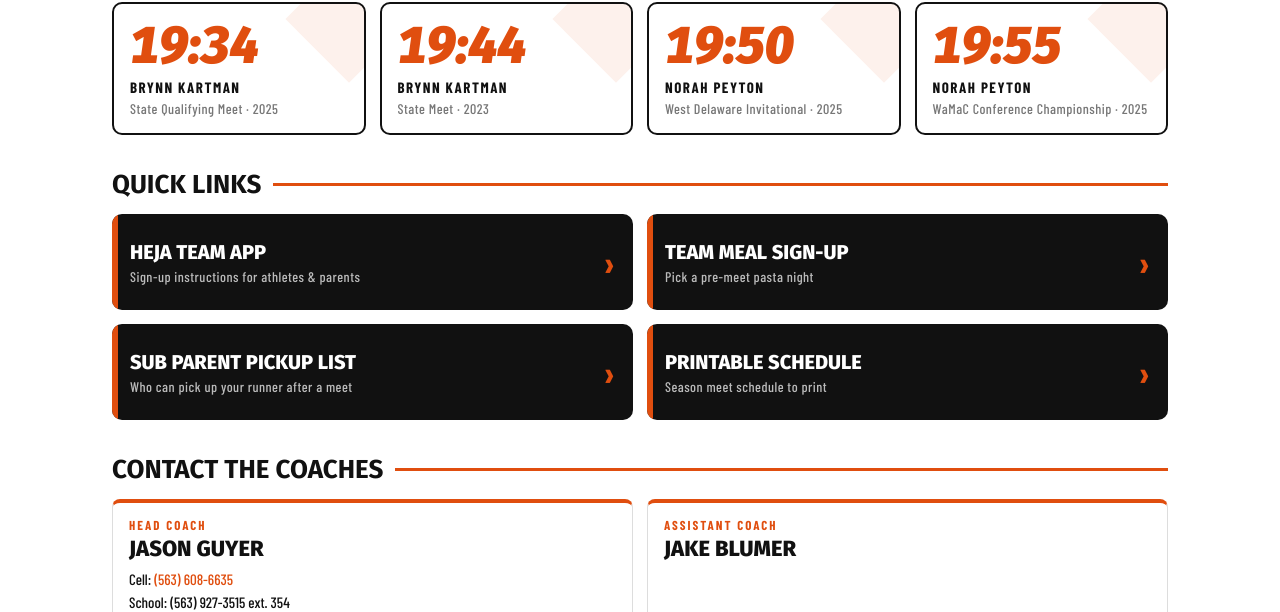
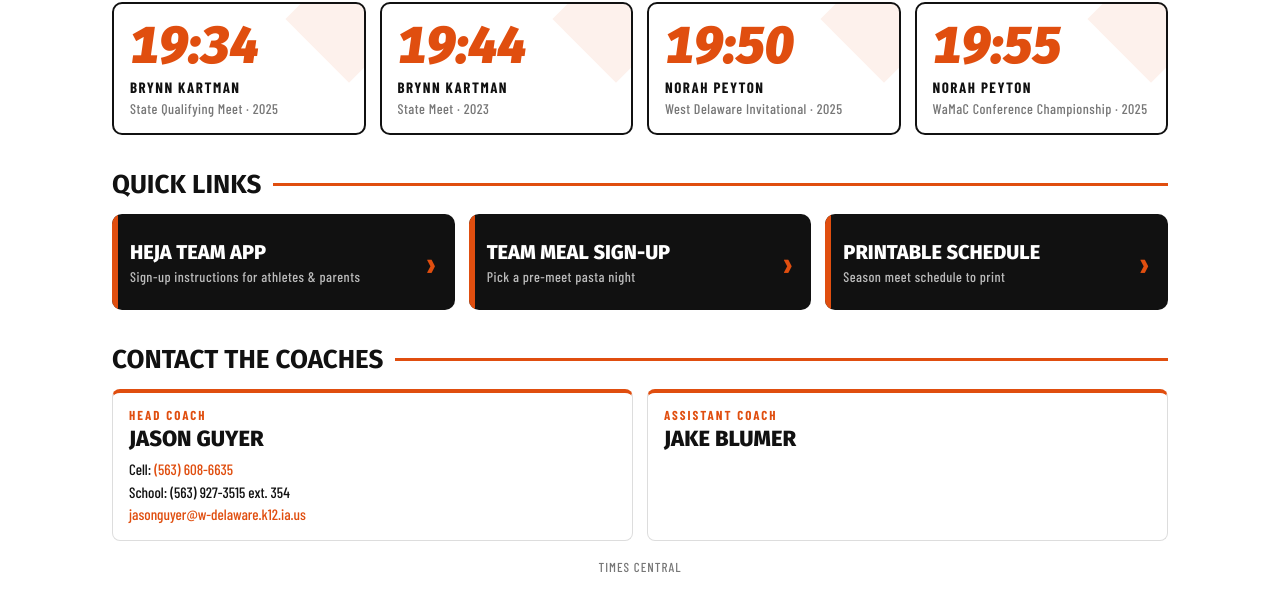
Before and after one commit to westdelawarexc/westdelawarexc.github.io, a plain HTML site: page index.html in a window 1280 px wide. Shown: the part 1502-2114 px from the top of the page. Drawn offline with nearby package versions, Linux system fonts and the light colour scheme.

Commit message:
Remove sub parent pickup list
Co-Authored-By: Claude Opus 5.5 <noreply@anthropic.com>
Claude-Session: https://claude.ai/code/session_015WaWDAK8S3hduJGd7WZjpW

```diff
--- a/index.html
+++ b/index.html
@@ -157,7 +157,7 @@
 @media(max-width:760px){.nums{grid-template-columns:1fr 1fr}.num b{font-size:40px}}
 
 /* quick links */
-.ql{display:grid;grid-template-columns:repeat(2,1fr);gap:14px}
+.ql{display:grid;grid-template-columns:repeat(auto-fit,minmax(240px,1fr));gap:14px}
 .ql a{position:relative;display:flex;flex-direction:column;justify-content:center;gap:4px;min-height:96px;background:var(--k);color:#fff;text-decoration:none;border-radius:10px;padding:16px 56px 16px 18px;overflow:hidden;transition:transform .2s,box-shadow .2s}
 .ql a:before{content:"";position:absolute;left:0;top:0;bottom:0;width:6px;background:var(--o)}
 .ql a:after{content:"›";position:absolute;right:18px;top:50%;transform:translateY(-50%);font:700 38px var(--f-cond);color:var(--o);transition:transform .2s}
--- a/js/data.js
+++ b/js/data.js
@@ -59,7 +59,6 @@ const XC = {
   QUICK: [
     {title:'Heja Team App', sub:'Sign-up instructions for athletes & parents', url:'https://docs.google.com/document/d/e/2PACX-1vR1W2D5Sfei_lA1QI0OIhsL4_-_hRerHfsJj1ZhHyyud1s66ExVGQml9jAwYSupsmFhU7ox5qqqX7cs/pub'},
     {title:'Team Meal Sign-Up', sub:'Pick a pre-meet pasta night', url:'https://docs.google.com/document/d/1f-7YKdo4F9D-S-aX49-j6ZNhgCOQStjM9ryR-HYsdWY/edit?usp=sharing'},
-    {title:'Sub Parent Pickup List', sub:'Who can pick up your runner after a meet', url:'https://docs.google.com/document/d/1vclDDFHQzDEaNuyuxf6HXbx_0czqcs4SYXZ2ymJqS4k/edit?usp=sharing'},
     {title:'Printable Schedule', sub:'Season meet schedule to print', url:'https://docs.google.com/document/d/1gHSHpo0kqOHYB9ZJaGNpAc_GC4vWCH2dX_mrnEFsvNQ/edit?usp=sharing'},
   ],
 
@@ -142,7 +141,6 @@ const XC = {
     {group:'Parents', items:[
       ['Unofficial Parents\' Handbook','https://docs.google.com/document/d/1JTCJA2MO_WqeLq9AMtTINXm7y7wN7NQN1A9DMJOE1Pw/edit?usp=sharing'],
       ['Team Meal Sign-Up','https://docs.google.com/document/d/1f-7YKdo4F9D-S-aX49-j6ZNhgCOQStjM9ryR-HYsdWY/edit?usp=sharing'],
-      ['Sub Parent Pickup List','https://docs.google.com/document/d/1vclDDFHQzDEaNuyuxf6HXbx_0czqcs4SYXZ2ymJqS4k/edit?usp=sharing'],
       ['Heja App Sign-Up Instructions','https://docs.google.com/document/d/e/2PACX-1vR1W2D5Sfei_lA1QI0OIhsL4_-_hRerHfsJj1ZhHyyud1s66ExVGQml9jAwYSupsmFhU7ox5qqqX7cs/pub'],
     ]},
     {group:'Team', items:[
```
